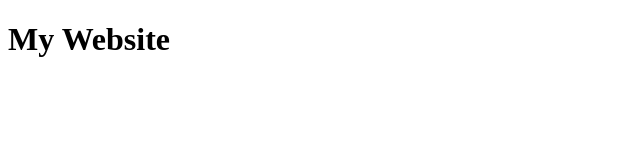
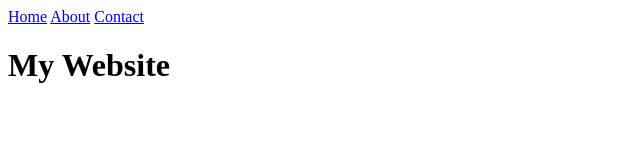
Before and after one commit to mainesource/Profile_Website, a plain HTML site: page index.html in a window 1280 px wide. Shown: the whole page, without its empty margins (0-640 px from the left). Drawn offline with Linux system fonts and the light colour scheme.

Commit message:
added features

```diff
--- a/index.html
+++ b/index.html
@@ -6,7 +6,11 @@
   <title>Corey Robinson Profile Website</title>
 </head>
 <body>
+  <nav>
+    <a href="index.html">Home</a>
+    <a href="index.html">About</a>
+    <a href="index.html">Contact</a>
+  </nav>
   <h1>My Website</h1>
-
 </body>
 </html>
```
